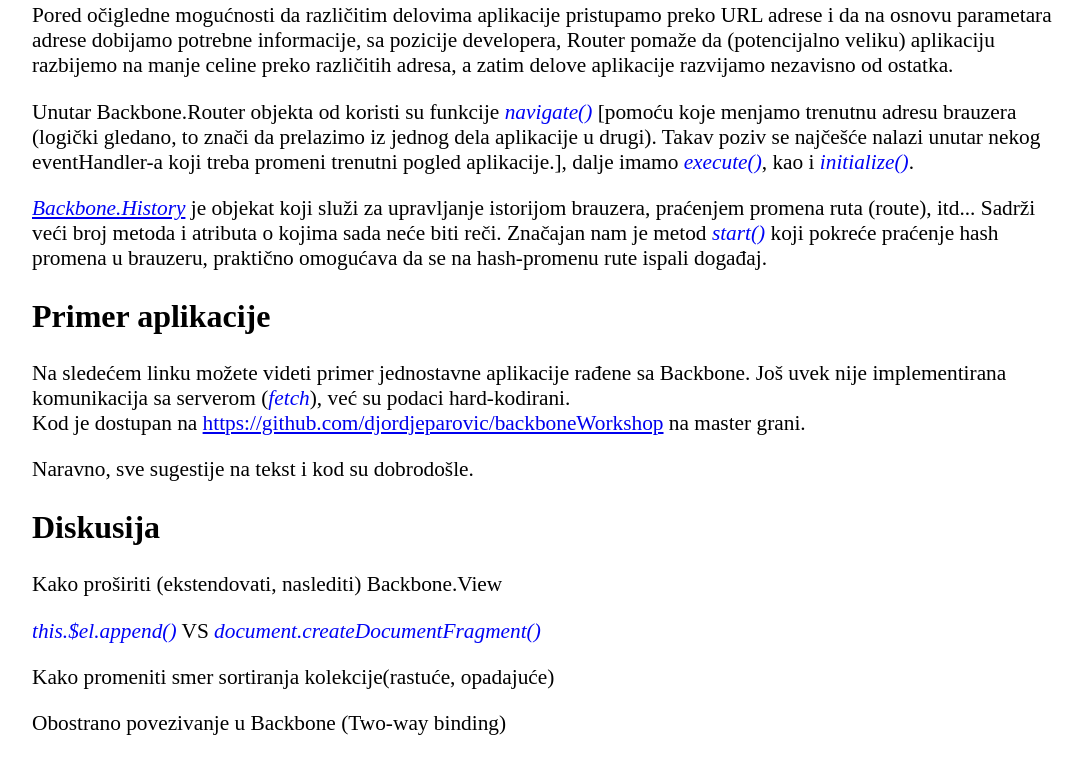
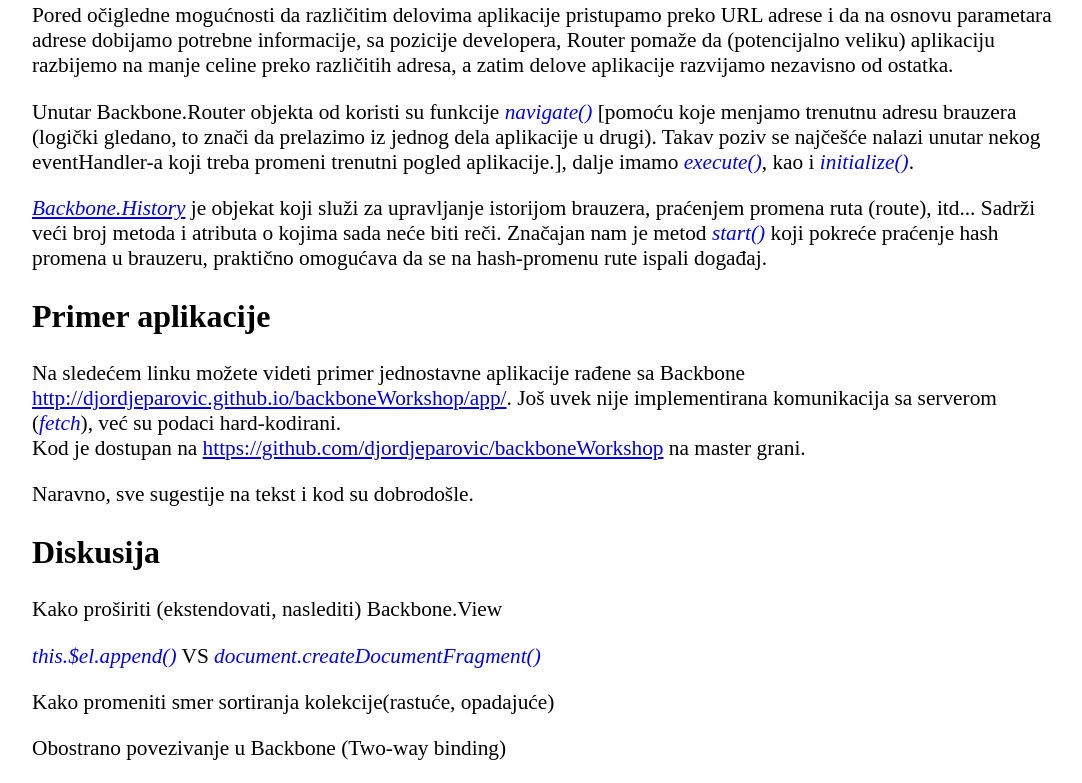
Before and after one commit to djordjeparovic/backboneWorkshop, a plain HTML site: page index.html in a window 1280 px wide. Shown: the part 8591-9374 px from the top of the page, without its empty margins (96-1178 px from the left). Before the commit the page ends 9349 px from the top, so only its background shows below. Drawn offline with Linux system fonts and the light colour scheme; a web font is replaced by a local one.

```diff
--- a/index.html
+++ b/index.html
@@ -136,7 +136,7 @@
 
 <article>
 	<p><a id="source-code"><h2>Primer aplikacije</h2></a> </p>
-	<p>Na sledećem linku možete videti primer jednostavne aplikacije rađene sa Backbone. Još uvek nije implementirana komunikacija sa serverom (<span>fetch</span>), već su podaci hard-kodirani. <br> Kod je dostupan na <a href="https://github.com/djordjeparovic/backboneWorkshop">https://github.com/djordjeparovic/backboneWorkshop</a> na master grani. </p>
+	<p>Na sledećem linku možete videti primer jednostavne aplikacije rađene sa Backbone <a href="http://djordjeparovic.github.io/backboneWorkshop/app/">http://djordjeparovic.github.io/backboneWorkshop/app/</a>. Još uvek nije implementirana komunikacija sa serverom (<span>fetch</span>), već su podaci hard-kodirani. <br> Kod je dostupan na <a href="https://github.com/djordjeparovic/backboneWorkshop">https://github.com/djordjeparovic/backboneWorkshop</a> na master grani. </p>
 <p>Naravno, sve sugestije na tekst i kod su dobrodošle.</p></article>
 
 <article>
```
